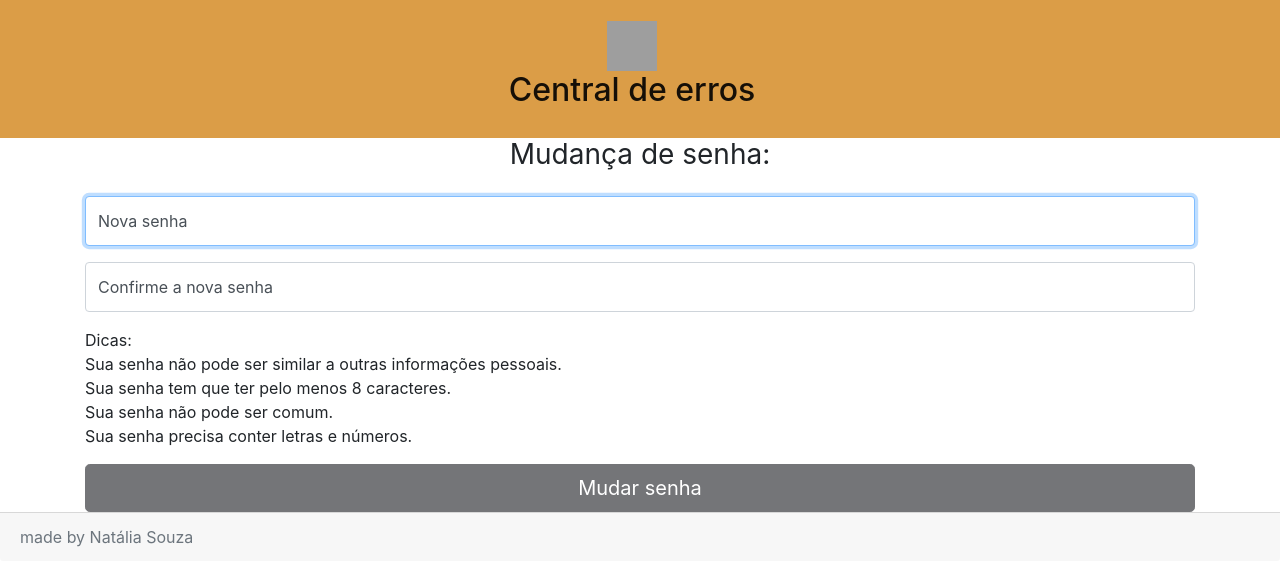
After one commit to nataliasou/projetofinalAceleraDev, a Django app: a page that uses centralErros/templates/registration/password_reset_confirm.html in a window 1280 px wide. The commit adds this page. Shown: the top 586 px of the page. Run offline with Django 3.2, Linux system fonts and the light colour scheme; some libraries are stand-ins or nearby versions; grey boxes are pictures that could not be loaded.

Commit message:
Reset password by email

```diff
--- a/centralErros/accounts/forms.py
+++ b/centralErros/accounts/forms.py
@@ -38,10 +38,11 @@ class RegisterForm(forms.ModelForm):
         # Save the provided password in hashed format
         user = super(RegisterForm, self).save(commit=False)
         user.set_password(self.cleaned_data["password1"])
-        #user.active = False isso é pra mandar email de confirmação
+        user.is_active = False #isso é pra mandar email de confirmação
         if commit:
             user.save()
         return user
+
 
 class UserAdminCreationForm(forms.ModelForm):
     """
@@ -81,7 +82,7 @@ class UserAdminChangeForm(forms.ModelForm):
 
     class Meta:
         model = User
-        fields = ('name', 'email', 'password', 'active', 'admin')
+        fields = ('name', 'email', 'password', 'is_active', 'admin')
 
     def clean_password(self):
         # Regardless of what the user provides, return the initial value.
--- a/centralErros/accounts/templates/accounts/login.html
+++ b/centralErros/accounts/templates/accounts/login.html
@@ -34,7 +34,7 @@
 
         <a href="{% url 'password_reset' %}">Esqueci minha senha</a>
         <button class="btn btn-lg btn-primary btn-block" type="submit">Entrar</button>
-        <a class="nav-link" href="{% url 'register-user' %}">Criar conta</a>
+        <a class="nav-link" href="{% url 'register' %}">Criar conta</a>
         <p class="mt-5 mb-3 text-muted text-center">&copy; 2020</p>
     </form>
 </div>
--- a/centralErros/accounts/views.py
+++ b/centralErros/accounts/views.py
@@ -7,7 +7,7 @@ from rest_framework_jwt.views import obtain_jwt_token
 from rest_framework.views import APIView
 
 from .forms import LoginForm, RegisterForm, UsersForm
-from .models import UsersEmail
+from .models import UsersEmail, User
 
 def users_register_view(request):
     form = UsersForm(request.POST or None)
--- a/centralErros/api/urls.py
+++ b/centralErros/api/urls.py
@@ -10,7 +10,6 @@ urlpatterns = [
     url(r"^cadastrar/$", RegisterErrorView.as_view(), name='register-error'),
     re_path(r'(?P<id>[\w-]+)?/delete', DeleteErrorView.as_view(), name='delete-error'),
     re_path(r'(?P<id>[\w-]+)?/shelve', ShelvedView.as_view(), name='shelved-error'),
-    path("registrar/", RegisterView.as_view(), name='register-user'),
 ]
 
 #Add Django site authentication urls (for login, logout, password management)
--- a/centralErros/centralErros/settings.py
+++ b/centralErros/centralErros/settings.py
@@ -26,7 +26,6 @@ SECRET_KEY = '8d8m(*ln0=h46w2(@0j*)328zo9=$4vdnuk5u@=eabd85lm@dd'
 DEBUG = True
 
 ALLOWED_HOSTS = []
-
 
 # Application definition
 
@@ -153,3 +152,4 @@ LOGIN_REDIRECT_URL = '/'
 LOGOUT_REDIRECT_URL = '/login/'
 
 AUTH_USER_MODEL = 'accounts.User'
+EMAIL_BACKEND = 'django.core.mail.backends.console.EmailBackend'
--- a/centralErros/centralErros/urls.py
+++ b/centralErros/centralErros/urls.py
@@ -7,14 +7,28 @@ from django.conf import settings
 from django.conf.urls.static import static
 
 from django.conf.urls import url
-
+from django.contrib.auth import views as auth_views
 from accounts.views import RegisterView, LoginView
 from django.contrib.auth.views import LogoutView
 urlpatterns = [
     path('admin/', admin.site.urls),
     path('api/', include('api.urls')),
-    path('api/register/', RegisterView.as_view(), name='register'),
+    path('api/registrar/', RegisterView.as_view(), name='register'),
     url(r'^login/$', LoginView.as_view(), name='login'),
     path('api/logout/', LogoutView.as_view(), name='logout'),
+    path('password/reset/$',
+        auth_views.PasswordResetView.as_view(template_name='registration/password_reset_form.html'),
+        name='password_reset'),
+    path('password/reset/done/',
+        auth_views.PasswordResetDoneView.as_view(template_name='registration/password_reset_done.html'),
+        name='password_reset_done'),
+    path('password/reset/\
+        <uidb64>/\
+        <token>/',
+        auth_views.PasswordResetConfirmView.as_view(template_name='registration/password_reset_confirm.html'),
+        name='password_reset_confirm'),
+    path('password/reset/complete/',
+        auth_views.PasswordResetCompleteView.as_view(template_name='registration/password_reset_complete.html'),
+        name='password_reset_complete'),
     path('', RedirectView.as_view(url='api/', permanent=True)),
 ]+ static(settings.STATIC_URL, document_root=settings.STATIC_ROOT)
--- /dev/null
+++ b/centralErros/templates/registration/password_reset_confirm.html
@@ -0,0 +1,34 @@
+{% extends "base_generic.html" %}
+{% block importarcss %}
+{% load static %}
+<link rel="stylesheet" href="{% static 'css/floating-labels.css' %}">
+{% endblock %}
+{% block content %}
+<div class="container">
+        <form method='post' action=''>{% csrf_token %}
+        <div class="text-center mb-4">
+           <h1 class="h3 mb-3 font-weight-normal">Mudança de senha:</h1>
+        </div>
+        <div class="form-label-group">
+            <label for="id_new_password1">Nova senha</label>
+            <input type="password" name="new_password1" class="form-control" placeholder="Senha" id="id_new_password1" required autofocus>
+        </div>
+        <div class="form-label-group">
+            <label for="id_new_password2">Confirme a nova senha</label>
+            <input type="password" name="new_password2" class="form-control" placeholder="Senha" id="id_new_password2" required autofocus>
+        </div>
+        <div class="form-label-group">
+            <p>Dicas:<br>
+               Sua senha não pode ser similar a outras informações pessoais.<br>
+               Sua senha tem que ter pelo menos 8 caracteres.<br>
+               Sua senha não pode ser comum.<br>
+               Sua senha precisa conter letras e números.<br>
+            </p>
+        </div>
+
+        <span style='margin-bottom: 12px;'></span>
+        <button class="btn btn-lg btn-primary btn-block" type="submit">Mudar senha</button>
+        </form>
+      </div>
+</div>
+{% endblock %}
--- /dev/null
+++ b/centralErros/templates/registration/password_reset_subject.txt
@@ -0,0 +1 @@
+Mudança de senha Central de Erros
```
Also changed, not shown: centralErros/accounts/models.py (+7 -7 lines), centralErros/templates/registration/password_reset_complete.html (added, +9 -0 lines), centralErros/templates/registration/password_reset_done.html (added, +13 -0 lines), centralErros/templates/registration/password_reset_email.html (added, +7 -0 lines), centralErros/templates/registration/password_reset_form.html (added, +23 -0 lines), centralErros/db.sqlite3.
